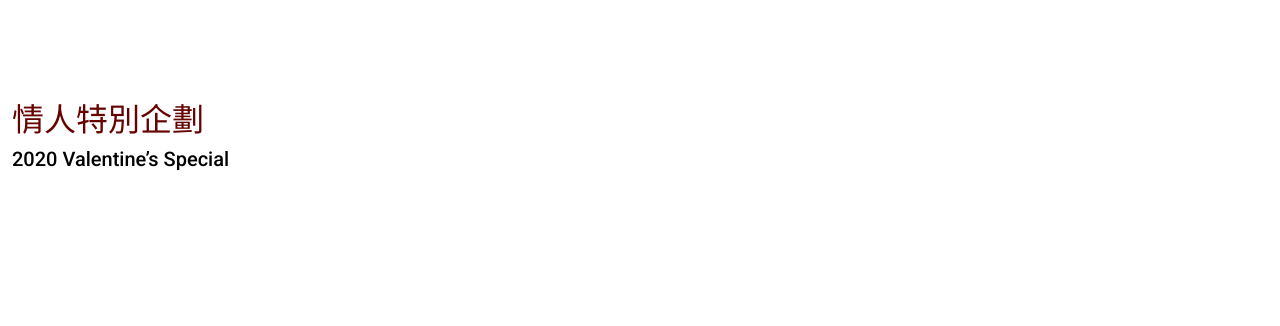
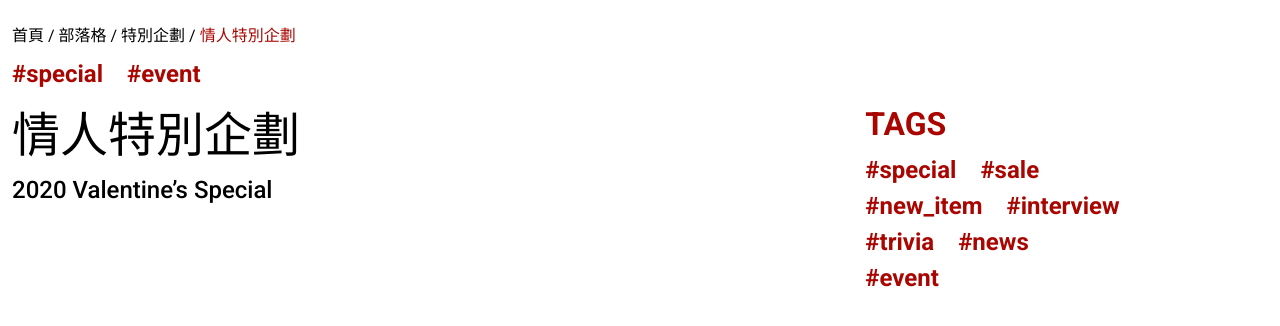
Before and after one commit to amy6072698/glasses-site-layout, a website built with Vite: page pages/blogpage-1.html in a window 1280 px wide. Built offline with nearby package versions, Linux system fonts and the light colour scheme; a web font is replaced by a local one.

Commit message:
更新blogpage-1頁面

```diff
--- a/assets/scss/pages/_blog.scss
+++ b/assets/scss/pages/_blog.scss
@@ -21,3 +21,28 @@
     }
   }
 }
+
+.blogpage{
+  padding-top: 24px;
+  padding-bottom: 80px;
+}
+
+.tags{
+  a{
+    display: inline-block;
+    margin-right: 24px;
+    color: $primary-color;
+    font-weight: 700;
+    font-size: 24px;
+    &:hover{
+      color: $primary-color-d;
+    }
+  }
+}
+.tags-title{
+  font-size: 32px;
+  font-weight: 700;
+  color: $primary-color;
+  padding-top: 76px;
+  margin-bottom: 4px;
+}
--- a/pages/blogpage-1.html
+++ b/pages/blogpage-1.html
@@ -17,10 +17,36 @@
 
     <%- include('./components/navbar-blog.ejs'); %>
 
-    <main class="container pt-24 pb-20">
+    <main class="blogpage">
+      <div class="container">
+        <div class="row">
+          <div class="col-8">
+            <p class="mb-2">首頁 / 部落格 / 特別企劃 / <span class="fc-primary">情人特別企劃</span></p>
+            <ul class="tags d-flex mb-2">
+              <li><a href="#">#special</a></li>
+              <li><a href="#">#event</a></li>
+            </ul>
+            <h2 class="fz-12">情人特別企劃</h2>
+            <p class="fz-6 fw-medium">2020 Valentine’s Special</p>
+          </div>
+          <div class="col-4">
+            <p class="tags-title">TAGS</p>
 
-      <h3 class="fz-8 fc-primary-d">情人特別企劃</h3>
-      <p class="fz-5 fw-medium">2020 Valentine’s Special</p>
+            <div class="tags">
+              <a href="#">#special</a><a href="#">#sale</a>
+              <br>
+              <a href="#">#new_item</a><a href="#">#interview</a>
+              <br>
+              <a href="#">#trivia</a><a href="#">#news</a>
+              <br>
+              <a href="#">#event</a>
+            </div>
+
+          </div>
+        </div>
+
+      </div>
+
 
     </main>
 
```
